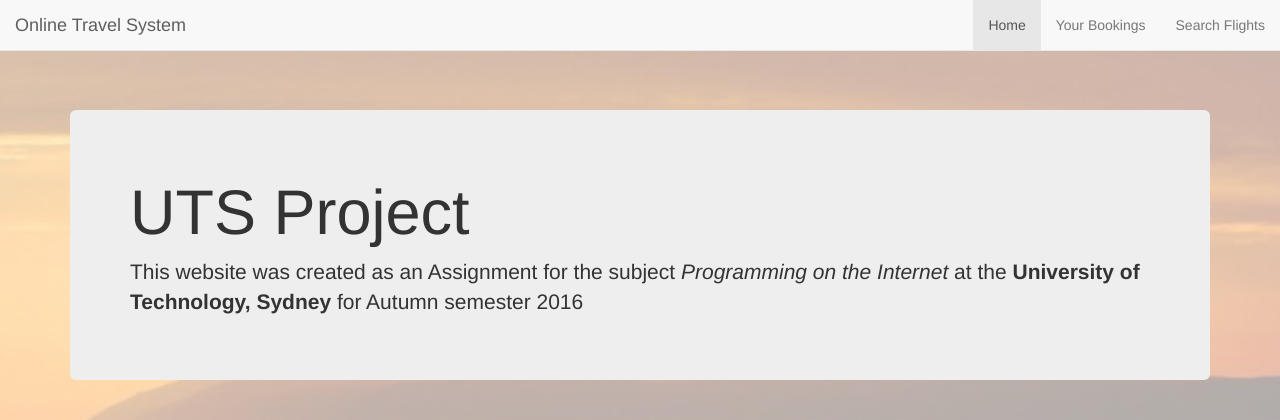
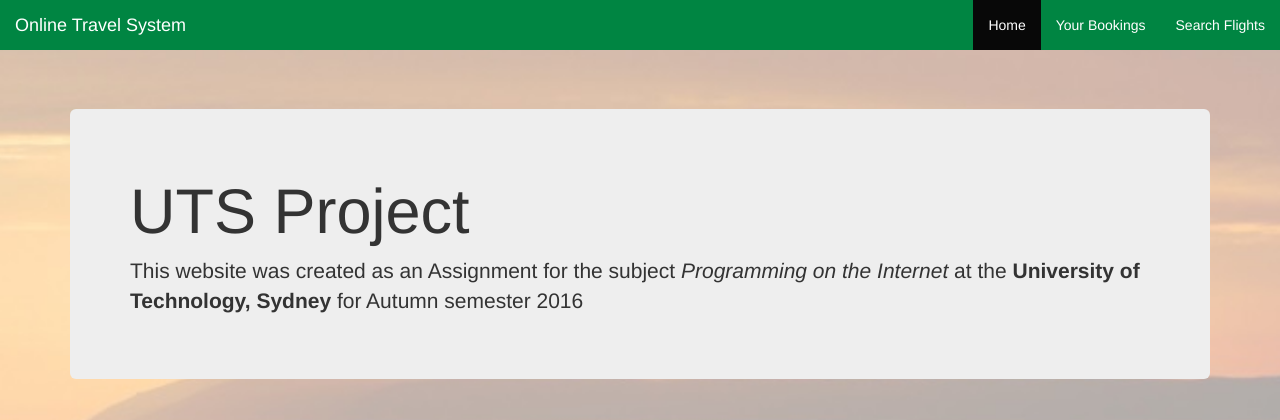
Before and after one commit to selvieeddi/flight-booking-system, a PHP site: page / in a window 1280 px wide. Shown: the top 420 px of the page. Run offline with PHP 8.4, Linux system fonts and the light colour scheme.

Commit message:
Make navbar green

```diff
--- a/css/main.css
+++ b/css/main.css
@@ -1,5 +1,10 @@
-.navbar .navbar-default {
+.navbar-custom {
+    border: none;
     background-color: #008542;
+}
+
+.navbar-custom a {
+    color: #fff !important;
 }
 
 .introduction {
--- a/index.html
+++ b/index.html
@@ -6,7 +6,7 @@
     <link href="css/main.css" rel="stylesheet">
 </head>
 <body>
-    <nav class="navbar navbar-default navbar-static-top">
+    <nav class="navbar navbar-inverse navbar-static-top navbar-custom">
         <div class="container-fluid">
             <div class="navbar-header">
                 <a class="navbar-brand" href="#">Online Travel System</a>
```
